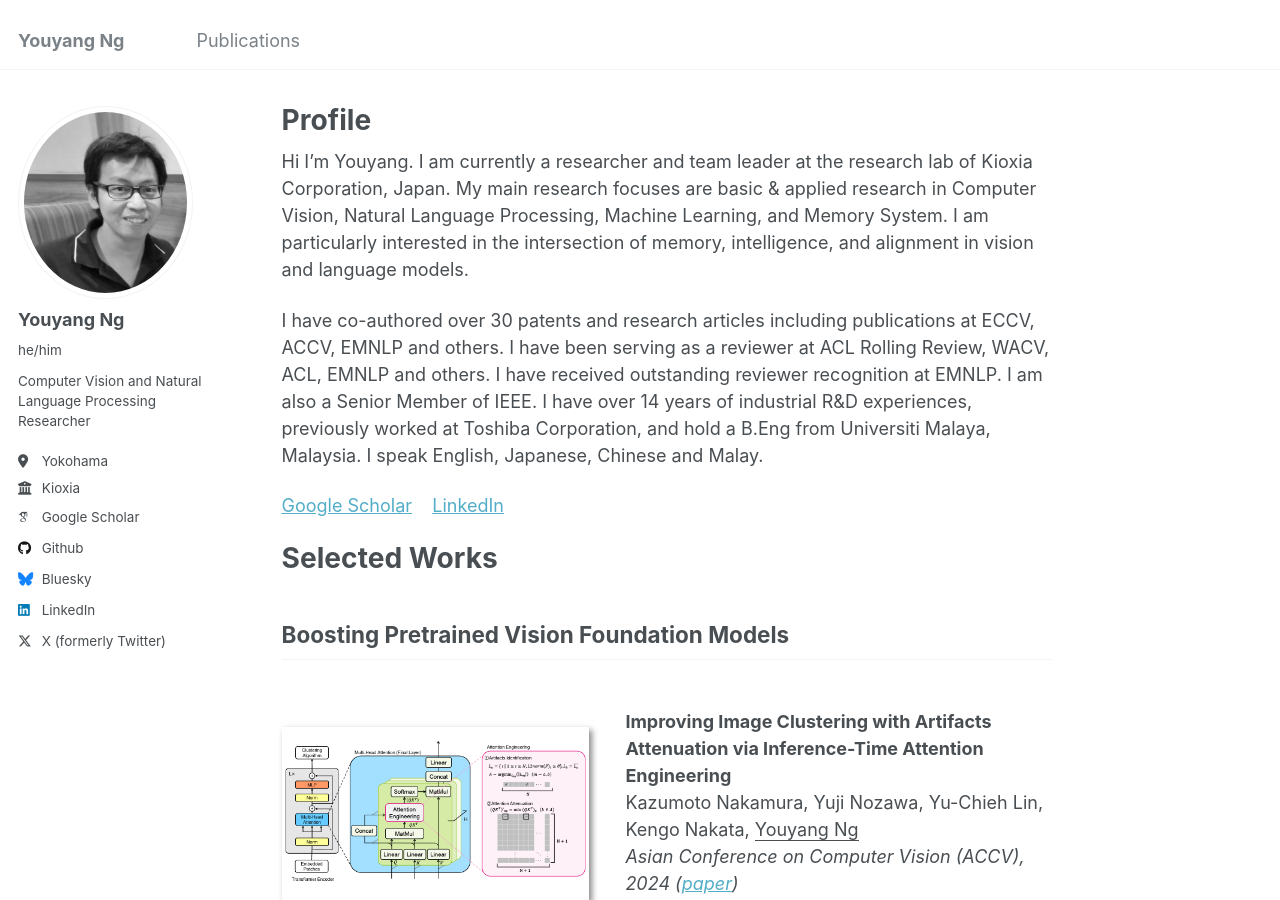
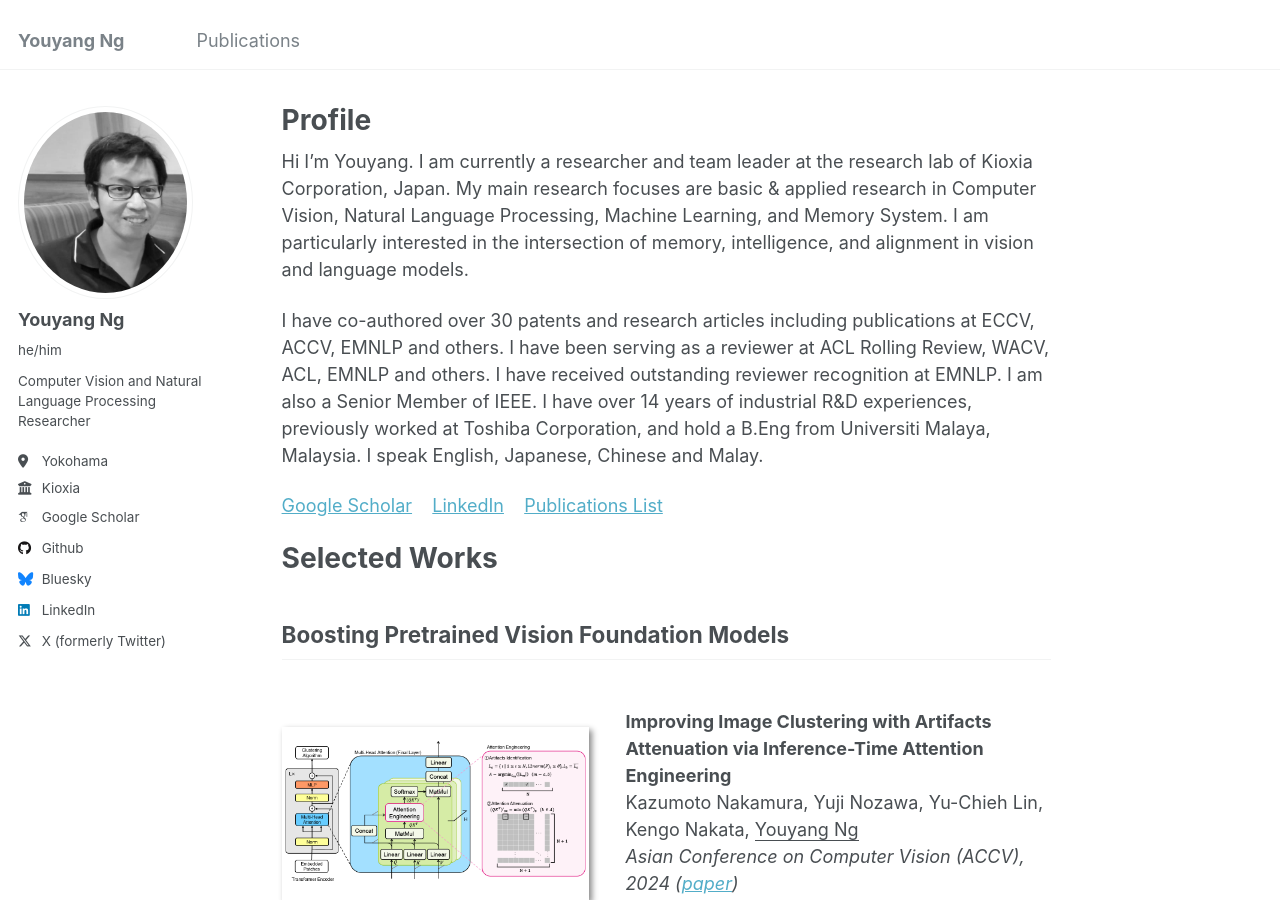
Before and after one commit to yy29/yy29.github.io, a Jekyll site: the page built from _pages/about.md, in a window 1280 px wide and 900 px high. Built offline with Jekyll 4.4.1, drawn with Linux system fonts in a browser that asks for light colours; some web fonts are replaced.

Commit message:
Update about.md

```diff
--- a/_pages/about.md
+++ b/_pages/about.md
@@ -11,7 +11,7 @@ Hi I'm Youyang. I am currently a researcher and team leader at the research lab
 
 I have co-authored over 30 patents and research articles including publications at ECCV, ACCV, EMNLP and others. I have been serving as a reviewer at ACL Rolling Review, WACV, ACL, EMNLP and others. I have received outstanding reviewer recognition at EMNLP. I am also a Senior Member of IEEE. I have over 14 years of industrial R&D experiences, previously worked at Toshiba Corporation, and hold a B.Eng from Universiti Malaya, Malaysia. I speak English, Japanese, Chinese and Malay.
 
-[Google Scholar](https://scholar.google.com/citations?user=4BGLw_QAAAAJ) &nbsp;&nbsp; [LinkedIn](https://www.linkedin.com/in/youyang-ng-55a10ab9/)
+[Google Scholar](https://scholar.google.com/citations?user=4BGLw_QAAAAJ) &nbsp;&nbsp; [LinkedIn](https://www.linkedin.com/in/youyang-ng-55a10ab9/) &nbsp;&nbsp; [Publications List](publications.md)
 
 Selected Works
 ======
```
